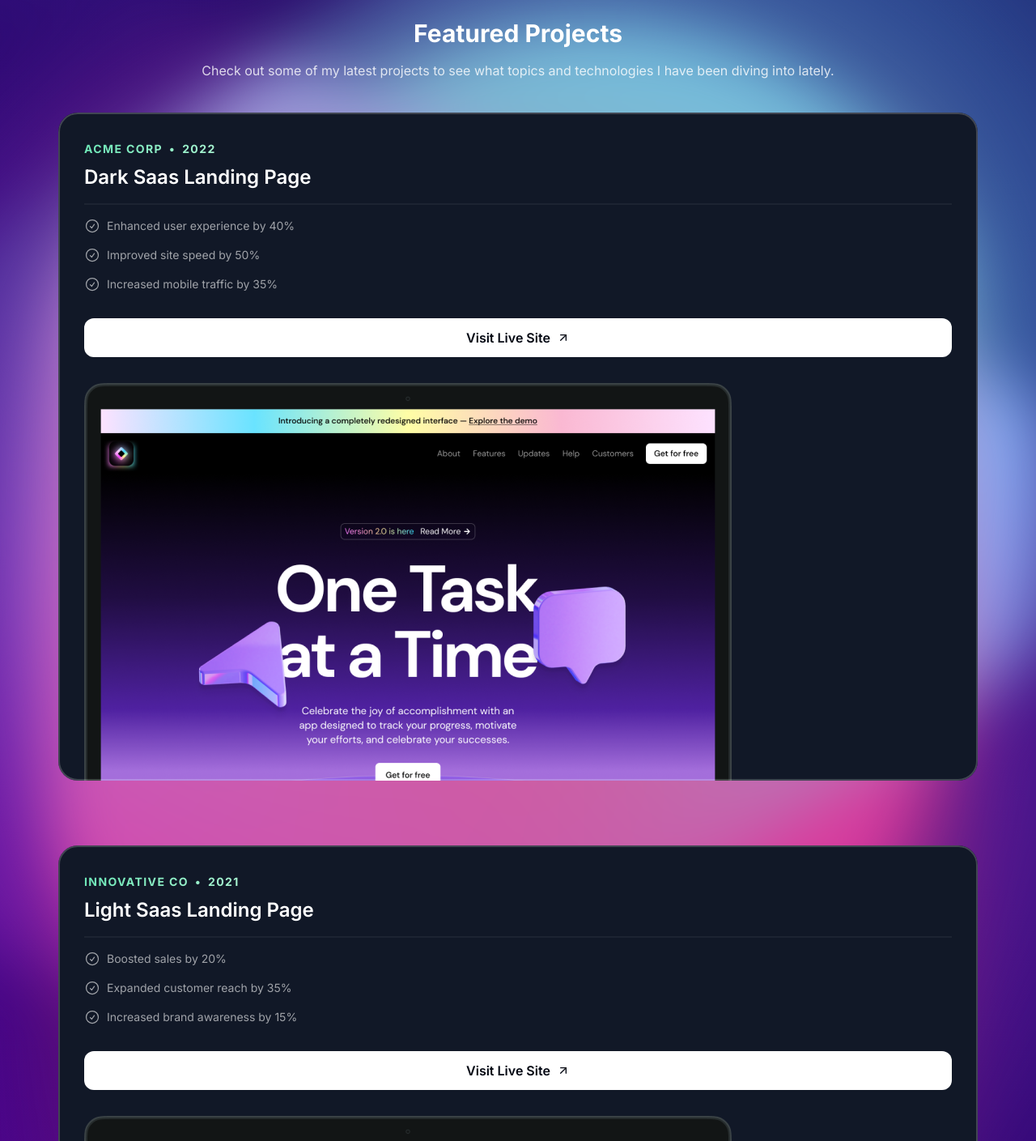
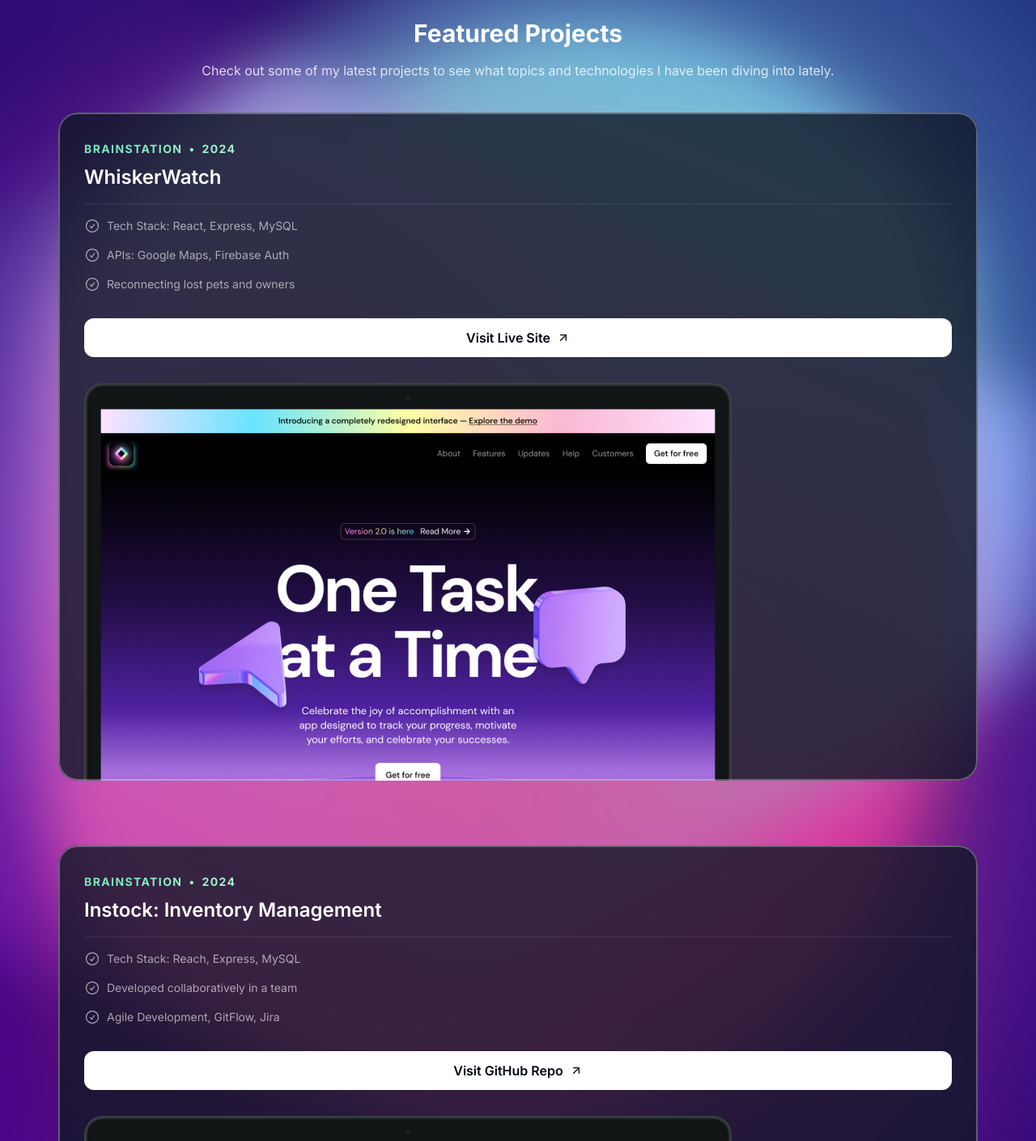
Before and after one commit to emilyjanedev/portfolio, a Next.js app: page / in a window 1280 px wide. Shown: the part 1000-2409 px from the top of the page at 81% size. Built offline with nearby package versions, Linux system fonts and the light colour scheme; a web font is replaced by a local one.

Commit message:
Update project info

```diff
--- a/src/data/index.ts
+++ b/src/data/index.ts
@@ -4,39 +4,46 @@ import aiStartupLandingPage from "@/assets/images/ai-startup-landing-page.png";
 
 export const portfolioProjects = [
   {
-    company: "Acme Corp",
-    year: "2022",
-    title: "Dark Saas Landing Page",
+    company: "Brainstation",
+    year: "2024",
+    title: "WhiskerWatch",
     results: [
-      { title: "Enhanced user experience by 40%" },
-      { title: "Improved site speed by 50%" },
-      { title: "Increased mobile traffic by 35%" },
+      {
+        title: "Tech Stack: React, Express, MySQL",
+      },
+      { title: "APIs: Google Maps, Firebase Auth" },
+      {
+        title: "Reconnecting lost pets and owners",
+      },
     ],
-    link: "https://youtu.be/4k7IdSLxh6w",
+    link: "https://whiskerwatch.netlify.app/",
     image: darkSaasLandingPage,
+    isDeployed: true,
   },
   {
-    company: "Innovative Co",
-    year: "2021",
-    title: "Light Saas Landing Page",
+    company: "Brainstation",
+    year: "2024",
+    title: "Instock: Inventory Management",
     results: [
-      { title: "Boosted sales by 20%" },
-      { title: "Expanded customer reach by 35%" },
-      { title: "Increased brand awareness by 15%" },
+      { title: "Tech Stack: Reach, Express, MySQL" },
+      { title: "Developed collaboratively in a team" },
+      { title: "Agile Development, GitFlow, Jira" },
     ],
-    link: "https://youtu.be/7hi5zwO75yc",
+    link: "https://github.com/emilyjanedev/instock",
     image: lightSaasLandingPage,
+    isDeployed: false,
   },
   {
-    company: "Quantum Dynamics",
-    year: "2023",
-    title: "AI Startup Landing Page",
+    company: "Brainstation",
+    year: "2024",
+    title: "Brainflix",
     results: [
-      { title: "Enhanced user experience by 40%" },
-      { title: "Improved site speed by 50%" },
-      { title: "Increased mobile traffic by 35%" },
+      { title: "React, Express, REST API" },
+      { title: "Video sharing web app" },
+      { title: "Blob management with multer" },
     ],
-    link: "https://youtu.be/Z7I5uSRHMHg",
+    link: "https://github.com/emilyjanedev/emily-schur-brainflix",
     image: aiStartupLandingPage,
+    isDeployed: false,
   },
 ];
--- a/src/sections/Hero.tsx
+++ b/src/sections/Hero.tsx
@@ -34,7 +34,7 @@ export const HeroSection = () => {
           <div className="flex flex-col md:flex-row justify-center items-center mt-8 gap-4">
             <a href="#">
               <MagicButton
-                title="Explore my Work"
+                title="See my Work"
                 icon={<ArrowDown className="size-4" />}
                 position="right"
               />
--- a/src/sections/Projects.tsx
+++ b/src/sections/Projects.tsx
@@ -23,7 +23,7 @@ export const ProjectsSection = () => {
           {portfolioProjects.map((project) => (
             <div
               key={project.title}
-              className="bg-gray-900 rounded-3xl relative z-0 overflow-hidden after:content-[''] after:absolute after:inset-0 after:z-10 after:outline-2 after:outline after:-outline-offset-2 after:rounded-3xl after:outline-white/20 px-8 pt-8"
+              className="bg-gray-900/80 backdrop-blur rounded-3xl relative z-0 overflow-hidden after:content-[''] after:absolute after:inset-0 after:z-10 after:outline-2 after:outline after:-outline-offset-2 after:rounded-3xl after:outline-white/30 px-8 pt-8"
             >
               <div className="bg-gradient-to-r from-emerald-300 to-emerald-200 inline-flex gap-2 font-bold uppercase tracking-widest text-sm text-transparent bg-clip-text">
                 <span>{project.company}</span>
@@ -41,9 +41,13 @@ export const ProjectsSection = () => {
                   </li>
                 ))}
               </ul>
-              <a href={project.link}>
-                <button className="bg-white text-gray-950 h-12 w-full rounded-xl font-semibold inline-flex items-center justify-center gap-2 mt-8">
-                  <span> Visit Live Site</span>
+              <a href={project.link} target="_blank">
+                <button className="bg-white text-gray-950 h-12 w-full rounded-xl font-semibold inline-flex items-center justify-center gap-2 mt-8 relative z-20">
+                  <span>
+                    {project.isDeployed
+                      ? "Visit Live Site"
+                      : "Visit GitHub Repo"}
+                  </span>
                   <ArrowUpRightIcon className="size-4" />
                 </button>
               </a>
```
